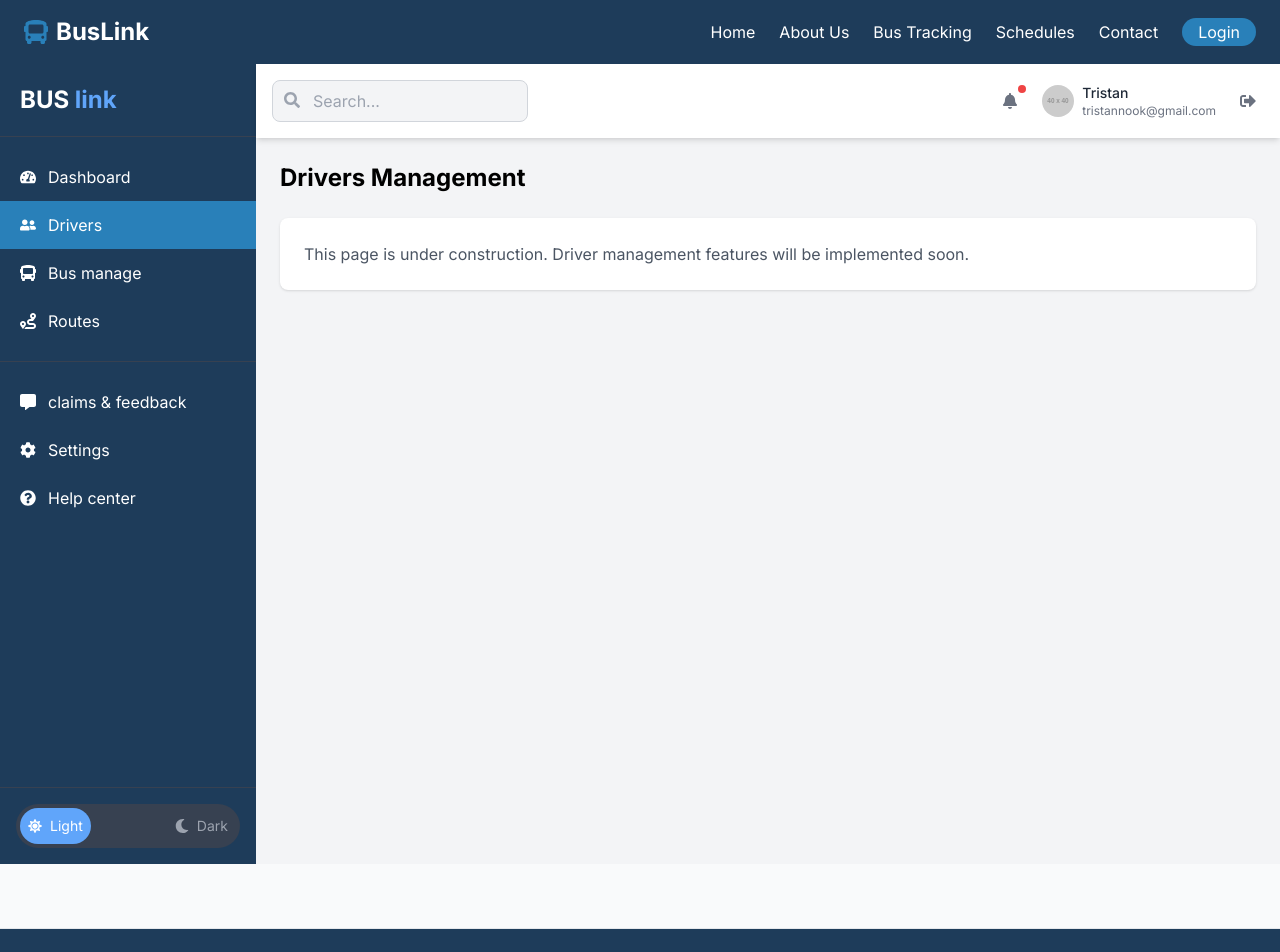
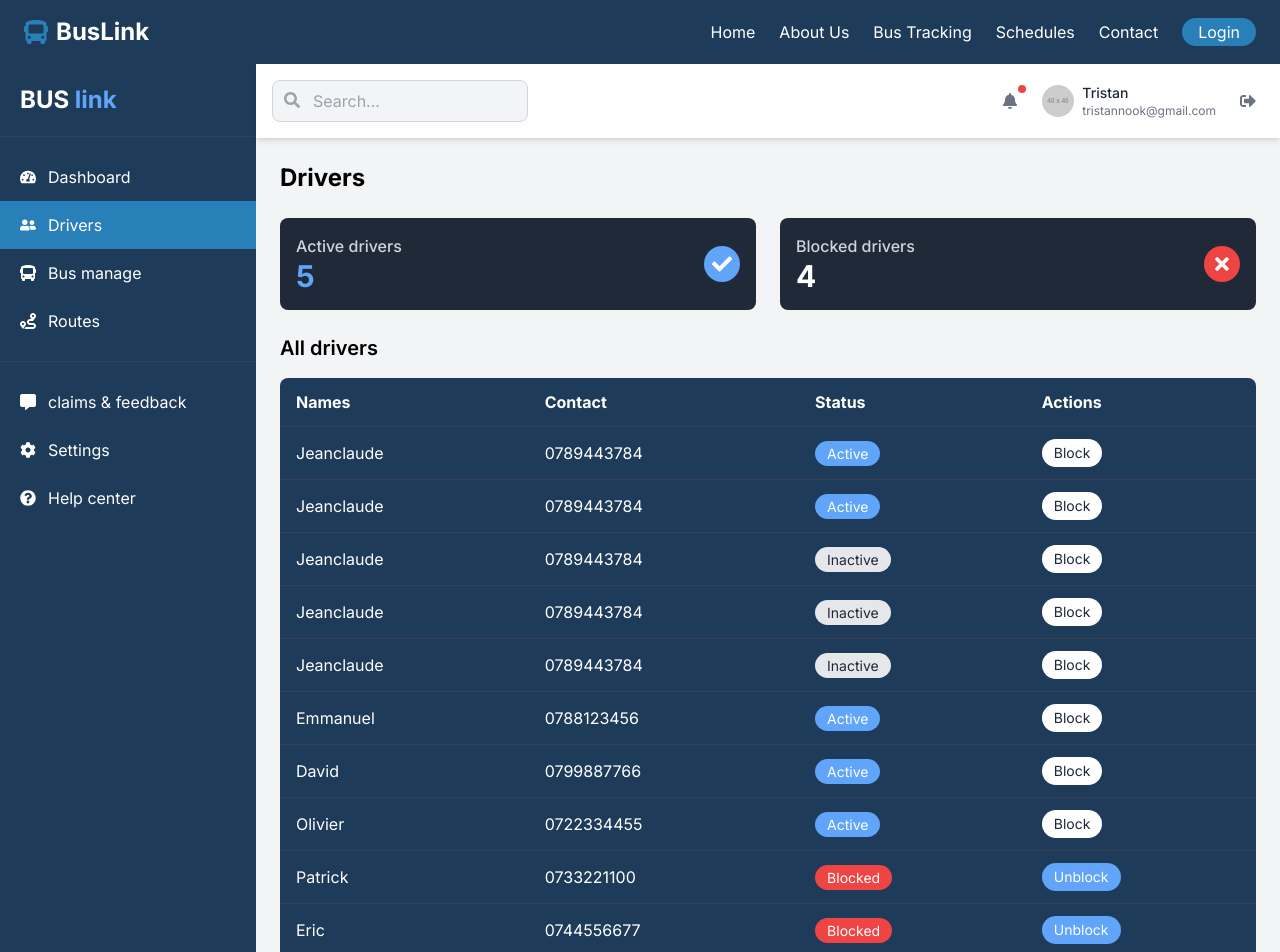
Before and after one commit to munezero-grace/BusLink-project, a Next.js app: page /dashboard/admin/drivers in a window 1280 px wide. Shown: the top 952 px of the page. Built offline with nearby package versions, Linux system fonts and the light colour scheme.

Commit message:
Add Drivers management page to admin dashboard

```diff
--- a/src/app/dashboard/admin/drivers/page.tsx
+++ b/src/app/dashboard/admin/drivers/page.tsx
@@ -1,13 +1,137 @@
-'use client';
+"use client";
 
-import React from 'react';
+import React, { useState } from "react";
+import { FaCheck, FaTimes } from "react-icons/fa";
+
+// Sample driver data
+const initialDrivers = [
+  { id: 1, name: "Jeanclaude", contact: "0789443784", status: "Active" },
+  { id: 2, name: "Jeanclaude", contact: "0789443784", status: "Active" },
+  { id: 3, name: "Jeanclaude", contact: "0789443784", status: "Inactive" },
+  { id: 4, name: "Jeanclaude", contact: "0789443784", status: "Inactive" },
+  { id: 5, name: "Jeanclaude", contact: "0789443784", status: "Inactive" },
+  { id: 6, name: "Emmanuel", contact: "0788123456", status: "Active" },
+  { id: 7, name: "David", contact: "0799887766", status: "Active" },
+  { id: 8, name: "Olivier", contact: "0722334455", status: "Active" },
+  { id: 9, name: "Patrick", contact: "0733221100", status: "Blocked" },
+  { id: 10, name: "Eric", contact: "0744556677", status: "Blocked" },
+  { id: 11, name: "Jean", contact: "0755443322", status: "Blocked" },
+  { id: 12, name: "Paul", contact: "0766778899", status: "Blocked" },
+];
 
 export default function DriversManagement() {
+  const [drivers, setDrivers] = useState(initialDrivers);
+
+  const activeDrivers = drivers.filter((driver) => driver.status === "Active");
+  const blockedDrivers = drivers.filter(
+    (driver) => driver.status === "Blocked"
+  );
+
+  const handleBlock = (id: number) => {
+    setDrivers((prevDrivers) =>
+      prevDrivers.map((driver) =>
+        driver.id === id ? { ...driver, status: "Blocked" } : driver
+      )
+    );
+  };
+
+  const handleUnblock = (id: number) => {
+    setDrivers((prevDrivers) =>
+      prevDrivers.map((driver) =>
+        driver.id === id ? { ...driver, status: "Active" } : driver
+      )
+    );
+  };
+
   return (
     <div>
-      <h1 className="text-2xl font-bold mb-6">Drivers Management</h1>
-      <div className="bg-white p-6 rounded-lg shadow">
-        <p className="text-gray-600">This page is under construction. Driver management features will be implemented soon.</p>
+      <h1 className="text-2xl font-bold mb-6">Drivers</h1>
+
+      {/* Driver Status Cards */}
+      <div className="grid grid-cols-1 md:grid-cols-2 gap-6 mb-6">
+        {/* Active Drivers Card */}
+        <div className="bg-gray-800 rounded-lg p-4 flex justify-between items-center">
+          <div>
+            <p className="text-gray-300 font-medium">Active drivers</p>
+            <p className="text-blue-400 text-3xl font-bold">
+              {activeDrivers.length}
+            </p>
+          </div>
+          <div className="bg-blue-400 rounded-full p-2">
+            <FaCheck className="text-white text-xl" />
+          </div>
+        </div>
+
+        {/* Blocked Drivers Card */}
+        <div className="bg-gray-800 rounded-lg p-4 flex justify-between items-center">
+          <div>
+            <p className="text-gray-300 font-medium">Blocked drivers</p>
+            <p className="text-white text-3xl font-bold">
+              {blockedDrivers.length}
+            </p>
+          </div>
+          <div className="bg-red-500 rounded-full p-2">
+            <FaTimes className="text-white text-xl" />
+          </div>
+        </div>
+      </div>
+
+      {/* All Drivers Section */}
+      <h2 className="text-xl font-semibold mb-4">All drivers</h2>
+
+      {/* Drivers Table */}
+      <div className="overflow-x-auto bg-primary-dark rounded-lg">
+        <table className="w-full text-white">
+          <thead>
+            <tr className="border-b border-gray-700">
+              <th className="py-3 px-4 text-left">Names</th>
+              <th className="py-3 px-4 text-left">Contact</th>
+              <th className="py-3 px-4 text-left">Status</th>
+              <th className="py-3 px-4 text-left">Actions</th>
+            </tr>
+          </thead>
+          <tbody>
+            {drivers.map((driver) => (
+              <tr key={driver.id} className="border-b border-gray-700">
+                <td className="py-3 px-4">{driver.name}</td>
+                <td className="py-3 px-4">{driver.contact}</td>
+                <td className="py-3 px-4">
+                  <span
+                    className={`px-3 py-1 rounded-full text-sm ${
+                      driver.status === "Active"
+                        ? "bg-blue-400 text-white"
+                        : driver.status === "Blocked"
+                        ? "bg-red-500 text-white"
+                        : "bg-gray-200 text-gray-800"
+                    }`}
+                  >
+                    {driver.status}
+                  </span>
+                </td>
+                <td className="py-3 px-4">
+                  <div className="flex space-x-2">
+                    {driver.status !== "Blocked" && (
+                      <button
+                        onClick={() => handleBlock(driver.id)}
+                        className="bg-white text-gray-800 px-3 py-1 rounded-full text-sm hover:bg-gray-200 transition-colors"
+                      >
+                        Block
+                      </button>
+                    )}
+                    {driver.status === "Blocked" && (
+                      <button
+                        onClick={() => handleUnblock(driver.id)}
+                        className="bg-blue-400 text-white px-3 py-1 rounded-full text-sm hover:bg-blue-500 transition-colors"
+                      >
+                        Unblock
+                      </button>
+                    )}
+                  </div>
+                </td>
+              </tr>
+            ))}
+          </tbody>
+        </table>
       </div>
     </div>
   );
--- a/src/app/layout.tsx
+++ b/src/app/layout.tsx
@@ -17,13 +17,14 @@ export default function RootLayout({
 }: {
   children: React.ReactNode
 }) {
-  // Check if the current route is login or signup to hide header and footer
+  // Check if the current route is login, signup, or dashboard to hide header and footer
   const isAuthPage = (children as any)?.props?.childProp?.segment === 'auth';
+  const isDashboardPage = (children as any)?.props?.childProp?.segment === 'dashboard';
 
   return (
     <html lang="en">
       <body className={inter.className}>
-        {!isAuthPage && (
+        {!isAuthPage && !isDashboardPage && (
           <header className="bg-primary-dark text-white shadow">
             <div className="container mx-auto py-4 px-6 flex justify-between items-center">
               <div className="flex items-center space-x-2">
@@ -45,8 +46,6 @@ export default function RootLayout({
         )}
 
         {children}
-
-        {!isAuthPage && <Footer />}
       </body>
     </html>
   )
```
